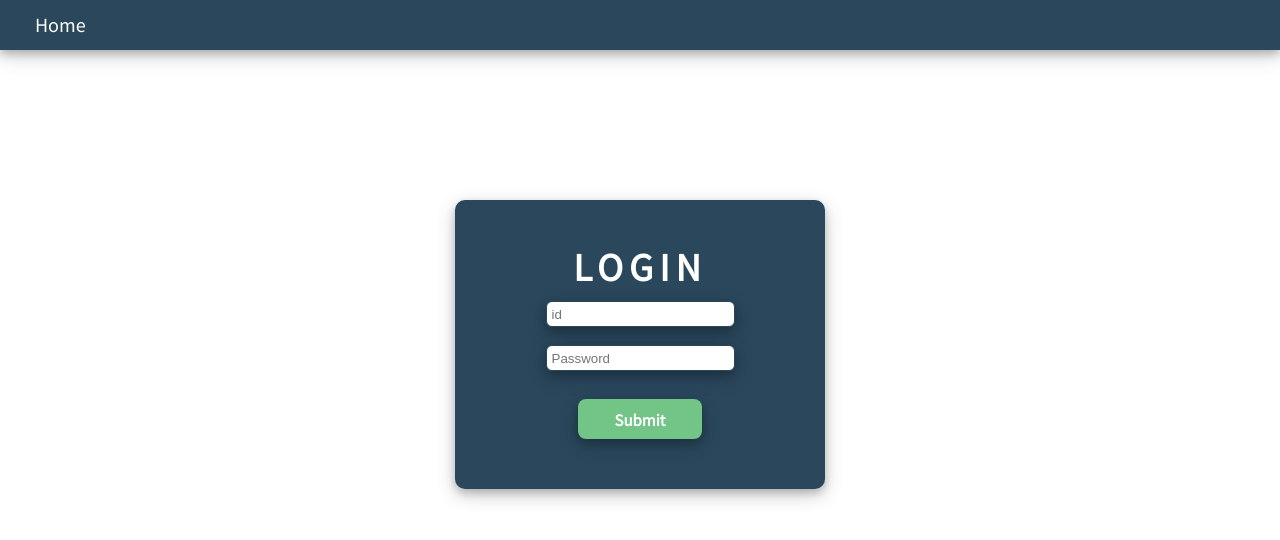
After one commit to Jason5564/EndofTerm, a PHP site: page /LoginPage.php in a window 1280 px wide. The commit adds this page. Shown: the top 540 px of the page. Run offline with PHP 8.4, Linux system fonts and the light colour scheme.

Commit message:
login and logout

```diff
--- /dev/null
+++ b/LoginPage.css
@@ -0,0 +1,51 @@
+body{
+    padding: 0;
+    margin: 0;
+}
+
+.loginBlock{
+    width: 350px;
+    background-color: #2A475C;
+    box-shadow: 0 4px 8px 0 rgba(0, 0, 0, 0.2), 0 6px 20px 0 rgba(0, 0, 0, 0.19);
+    border-radius: 10px;
+    padding: 40px 10px;
+}
+
+.loginForm{
+    width: 100%;
+    padding: 10px 20px;
+    box-sizing: border-box;
+}
+
+.center{
+    display: block;
+    margin-right: auto;
+    margin-left: auto;
+}
+
+.inputBox{
+    height: 20px;
+    border-radius: 6px;
+    padding: 2px 5px;
+    border: 1px #2A475C solid;
+    box-shadow: 0 4px 8px 0 rgba(0, 0, 0, 0.2), 0 6px 20px 0 rgba(0, 0, 0, 0.19);
+}
+
+.btnSubmit{
+    border: #2A475C;
+    border-radius: 8px;
+    width: 40%;
+    height: 40px;
+    background: #72c487;
+    font-family: 'Noto Sans TC', sans-serif;
+    margin-top: 10px;
+    box-shadow: 0 4px 8px 0 rgba(0, 0, 0, 0.2), 0 6px 20px 0 rgba(0, 0, 0, 0.19);
+    font-weight: bold;
+    font-size: 15px;
+    color: #ffffff;
+}
+
+.btnSubmit:hover{
+    background-color: #679876;
+    cursor: pointer;
+}
--- /dev/null
+++ b/LoginPage.php
@@ -0,0 +1,44 @@
+<?php
+//echo password_hash("123", PASSWORD_BCRYPT);
+?>
+
+<!DOCTYPE html>
+<html lang="en">
+<head>
+    <meta charset="UTF-8">
+    <meta name="viewport" content="width=device-width, initial-scale=1.0">
+    <title>Login</title>
+    <link rel="preconnect" href="https://fonts.googleapis.com">
+    <link rel="preconnect" href="https://fonts.gstatic.com" crossorigin>
+    <link href="https://fonts.googleapis.com/css2?family=Noto+Sans+TC&display=swap" rel="stylesheet">
+    <link rel="stylesheet" href="LoginPage.css">
+    <link rel="stylesheet" href="NavBar.css">
+</head>
+<body>
+    <div class="navbar">
+        <div class="menuBtn" style="margin-left: 25px;">
+            <a href="index.php">Home</a>
+        </div>
+    </div>
+
+    <div class="loginBlock center" style="margin-top: 150px">
+        <div style="font-size: 35px; font-family: 'Noto Sans TC', sans-serif; font-weight: bold; color: white; text-align: center; letter-spacing: 6px;">
+            LOGIN
+        </div>
+
+        <form action="Login.php" method="post" class="loginForm">
+            <?php if (isset($_GET['error'])) { ?>
+                <p class="error" style="color: #ff4f4f; text-align: center; font-family: 'Noto Sans TC', sans-serif;"><?php echo $_GET['error']; ?></p>
+            <?php } ?>
+
+            <input type="text" name="id", placeholder="id" required="required" class="center inputBox">
+            <br>
+            <input type="password" name="password", placeholder="Password" required="required" class="center inputBox">
+            <br>
+
+            <input type="submit" value="Submit" class="center btnSubmit">
+
+        </form>
+    </div>
+</body>
+</html>
--- /dev/null
+++ b/Logout.php
@@ -0,0 +1,6 @@
+<?php
+session_start();
+session_destroy();
+
+header("location: index.php");
+?>
--- /dev/null
+++ b/NavBar.css
@@ -0,0 +1,29 @@
+body{
+    padding: 0;
+    margin: 0;
+}
+
+.navbar{
+    width: 100%;
+    height: 50px;
+    background-color: #2A475C;
+    box-shadow: 0 4px 8px 0 rgba(0, 0, 0, 0.2), 0 6px 20px 0 rgba(0, 0, 0, 0.19);
+    display: flex;
+}
+
+.menuBtn{
+    margin-top: 11px;
+}
+
+.menuBtn a{
+    color: white;
+    font-size: 18px;
+    font-family: 'Noto Sans TC', sans-serif;
+    text-decoration:none;
+    box-sizing: border-box;
+    padding: 10px 10px 12px 10px;
+}
+
+.menuBtn a:hover{
+    background-color: #375672;
+}
--- a/conn.php
+++ b/conn.php
@@ -1,7 +1,7 @@
 <?php
 
 $db_server = "localhost";
-$db_user = "";
+$db_user = "root";
 $db_pass = "";
 $db_name = "learn_platform";
 try {
```
Also changed, not shown: Login.php (added, +48 -0 lines), index.php (+26 -2 lines).
